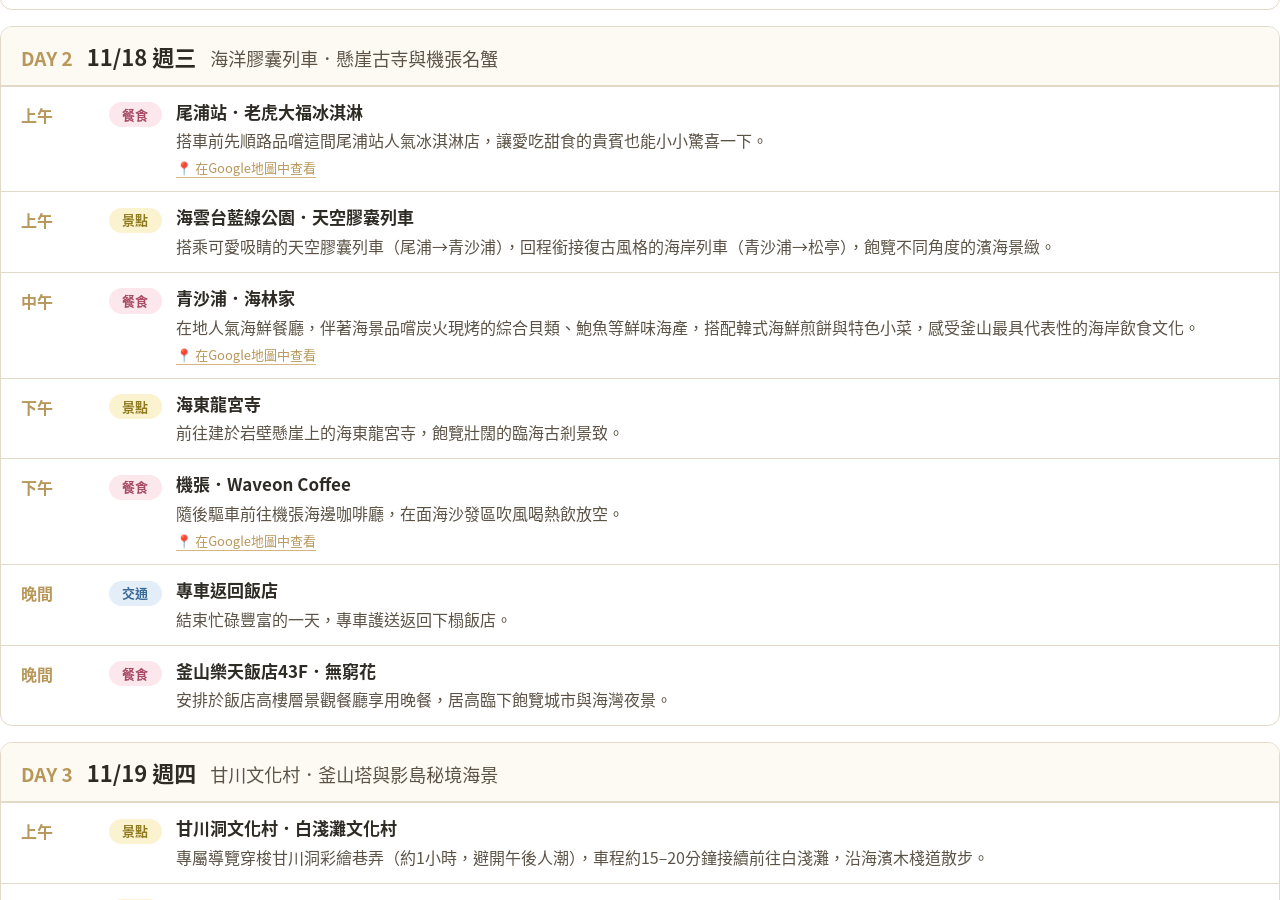
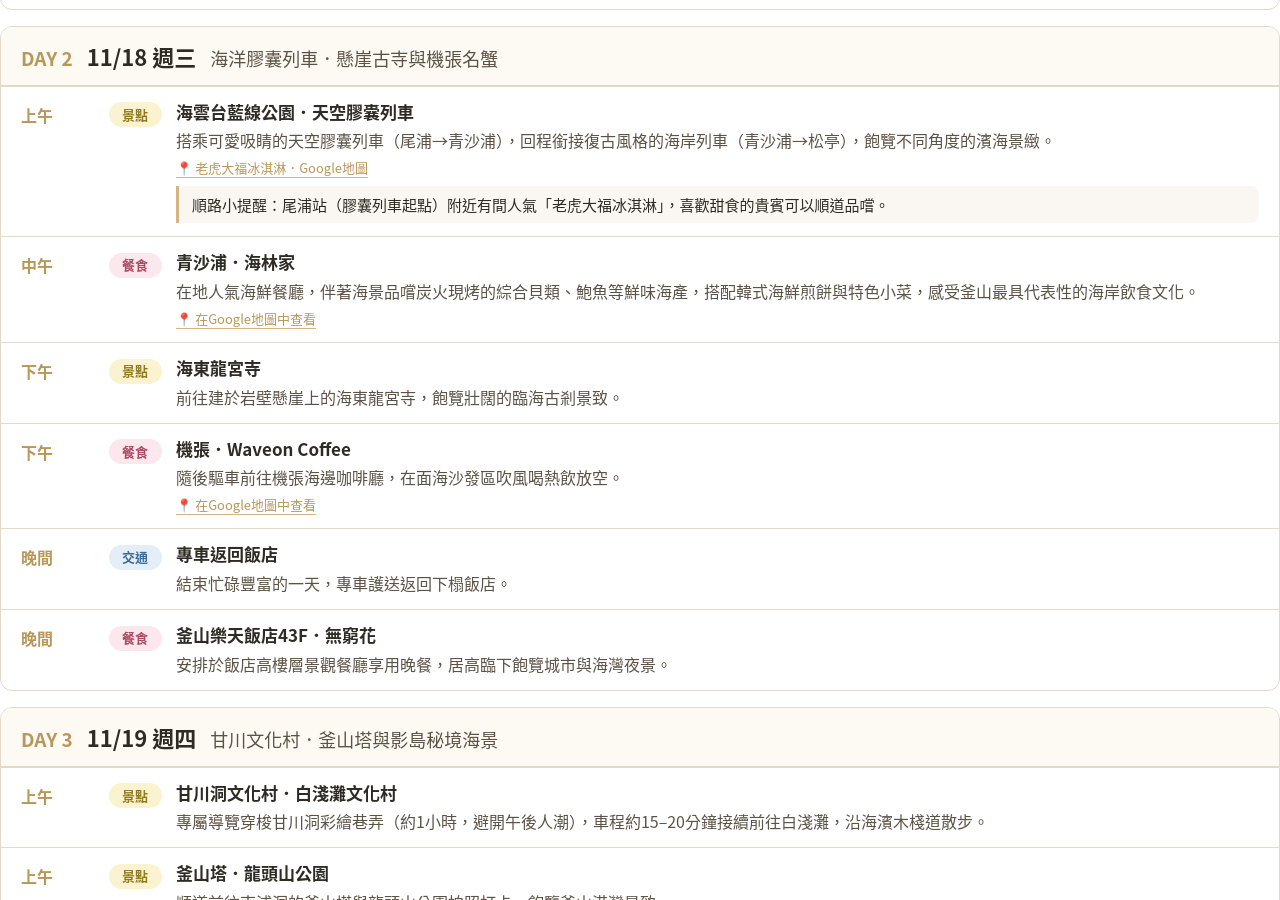
Before and after one commit to angela-finedayclub/angelafish, a plain HTML site: page 261117pus04a.html in a window 1280 px wide. Shown: the part 1252-2152 px from the top of the page. Drawn offline with Linux system fonts and the light colour scheme.

Commit message:
update 261117pus04a

```diff
--- a/261117pus04a.html
+++ b/261117pus04a.html
@@ -852,29 +852,6 @@
 
 <div class="event-time">上午</div>
 <div class="event-tag-col">
-<select class="tag-pill tag-select tag-dining" data-tag="dining">
-<option value="flight">航班</option>
-<option value="transport">交通</option>
-<option value="accommodation">住宿</option>
-<option value="sightseeing">景點</option>
-<option selected="" value="dining">餐食</option>
-<option value="visit">參觀</option>
-<option value="free">自由</option>
-<option value="activity">活動</option>
-</select>
-</div>
-<div class="event-content">
-<div class="event-title">尾浦站．老虎大福冰淇淋</div>
-<div class="event-desc">搭車前先順路品嚐這間尾浦站人氣冰淇淋店，讓愛吃甜食的貴賓也能小小驚喜一下。</div>
-<a class="event-map-link" href="https://maps.app.goo.gl/5d5yuyRk3iGTff7s5" rel="noopener" target="_blank">📍 在Google地圖中查看</a>
-
-</div>
-
-</div>
-<div class="event-row">
-
-<div class="event-time">上午</div>
-<div class="event-tag-col">
 <select class="tag-pill tag-select tag-sightseeing" data-tag="sightseeing">
 <option value="flight">航班</option>
 <option value="transport">交通</option>
@@ -889,6 +866,8 @@
 <div class="event-content">
 <div class="event-title">海雲台藍線公園．天空膠囊列車</div>
 <div class="event-desc">搭乘可愛吸睛的天空膠囊列車（尾浦→青沙浦），回程銜接復古風格的海岸列車（青沙浦→松亭），飽覽不同角度的濱海景緻。</div>
+<a class="event-map-link" href="https://maps.app.goo.gl/5d5yuyRk3iGTff7s5" rel="noopener" target="_blank">📍 老虎大福冰淇淋．Google地圖</a>
+<div class="event-note">順路小提醒：尾浦站（膠囊列車起點）附近有間人氣「老虎大福冰淇淋」，喜歡甜食的貴賓可以順道品嚐。</div>
 
 </div>
 
```
